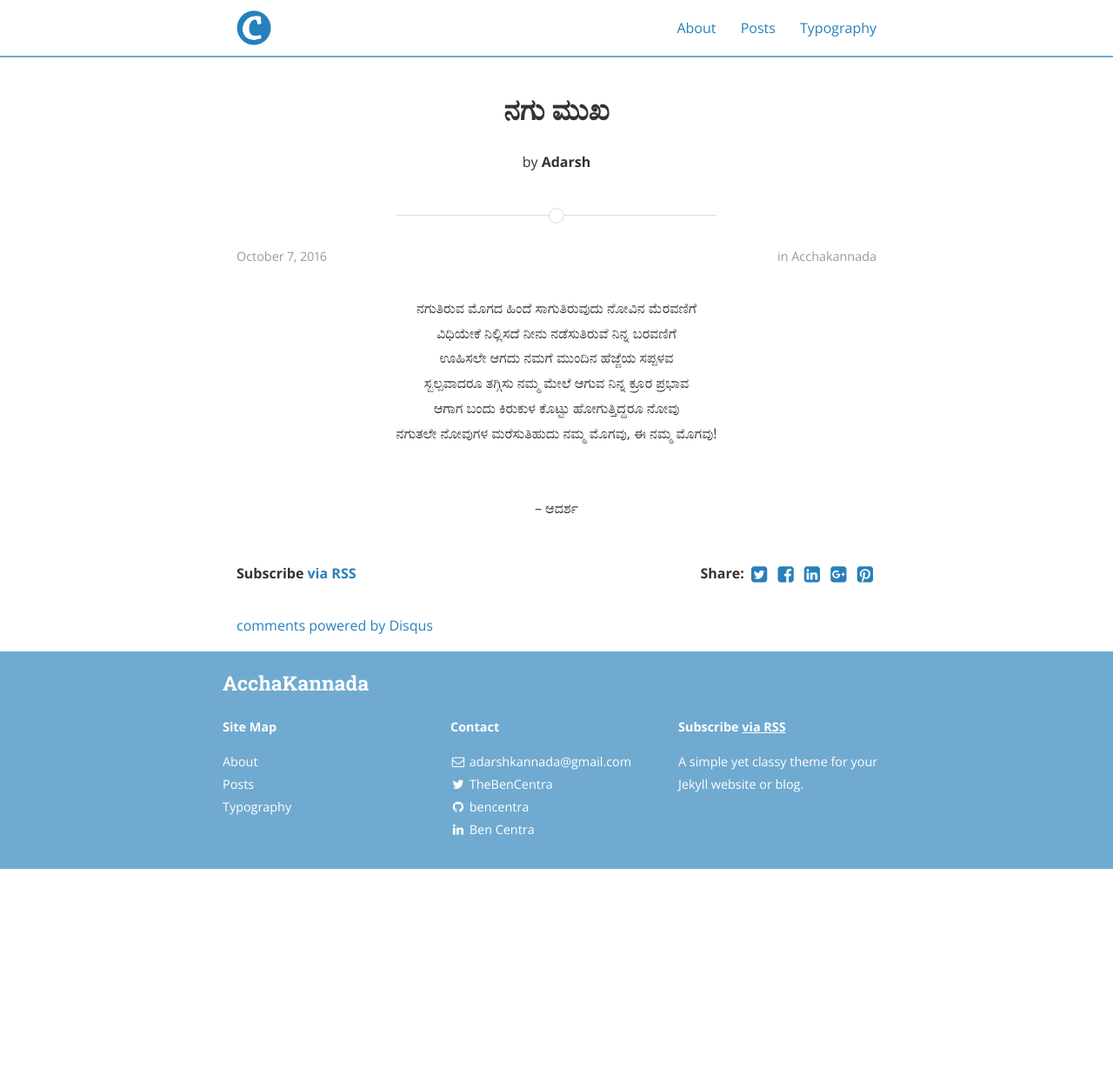
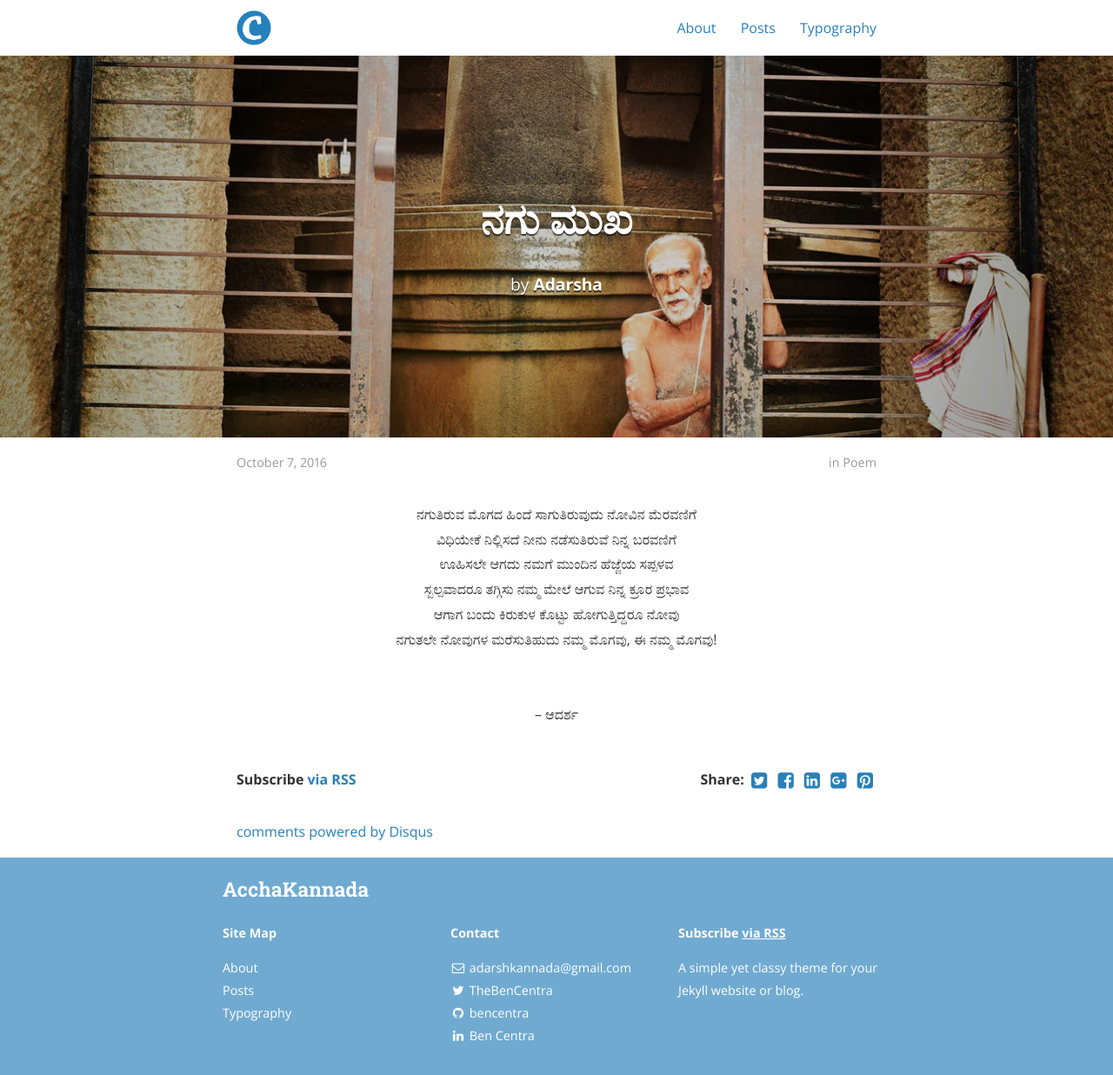
Before and after one commit to bencentra/centrarium, a Jekyll site: the page built from _posts/2016-10-07-nagu-mukha.markdown, in a window 1280 px wide. Shown: the whole page at 87% size. Built offline with Jekyll 4.4.1, drawn with Linux system fonts in a browser that asks for light colours; nearby versions of some CDN libraries; comment, search, counter and statistics services are not loaded; a style sheet for code colours, icons or effects is not loaded; before the commit the page ends 999 px from its top, so only the background shows below that.

Commit message:
Update 2016-10-07-nagu-mukha.markdown

```diff
--- a/_posts/2016-10-07-nagu-mukha.markdown
+++ b/_posts/2016-10-07-nagu-mukha.markdown
@@ -3,12 +3,10 @@
 layout: post
 title:  "ನಗು ಮುಖ"
 date:   2016-10-07
-description: nagu-mukha. A Poem!
-thumbnail: nagu-mukha.jpg
-categories: acchakannada
-
-# Information for the author block
-author: Adarsh
+author: Adarsha
+categories: Poem
+tags:	Acchakannada Kannada Kavana smile Jeevana
+cover:  "assets/nagu-mukha.jpg"
 
 ---
 
```
